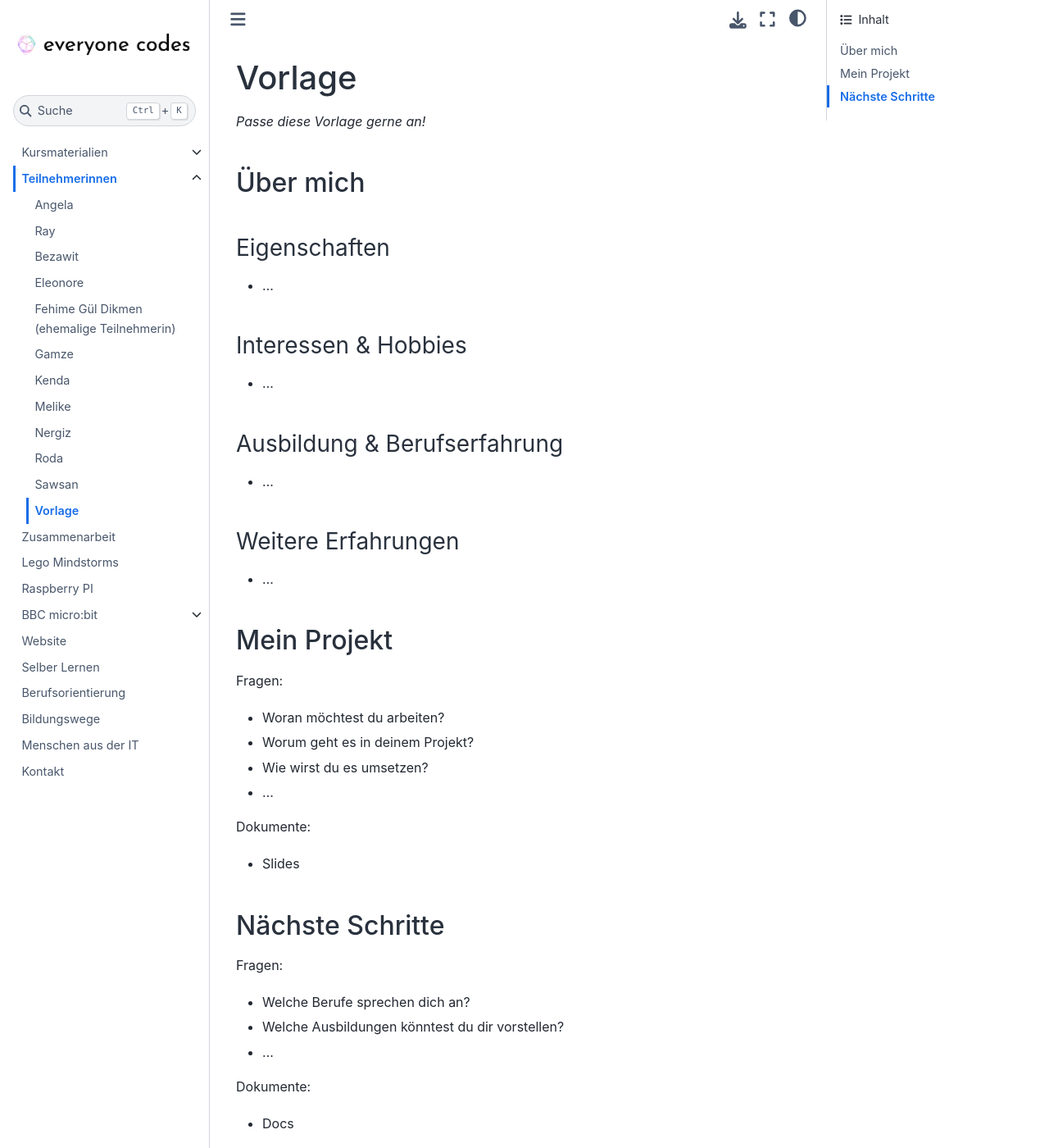
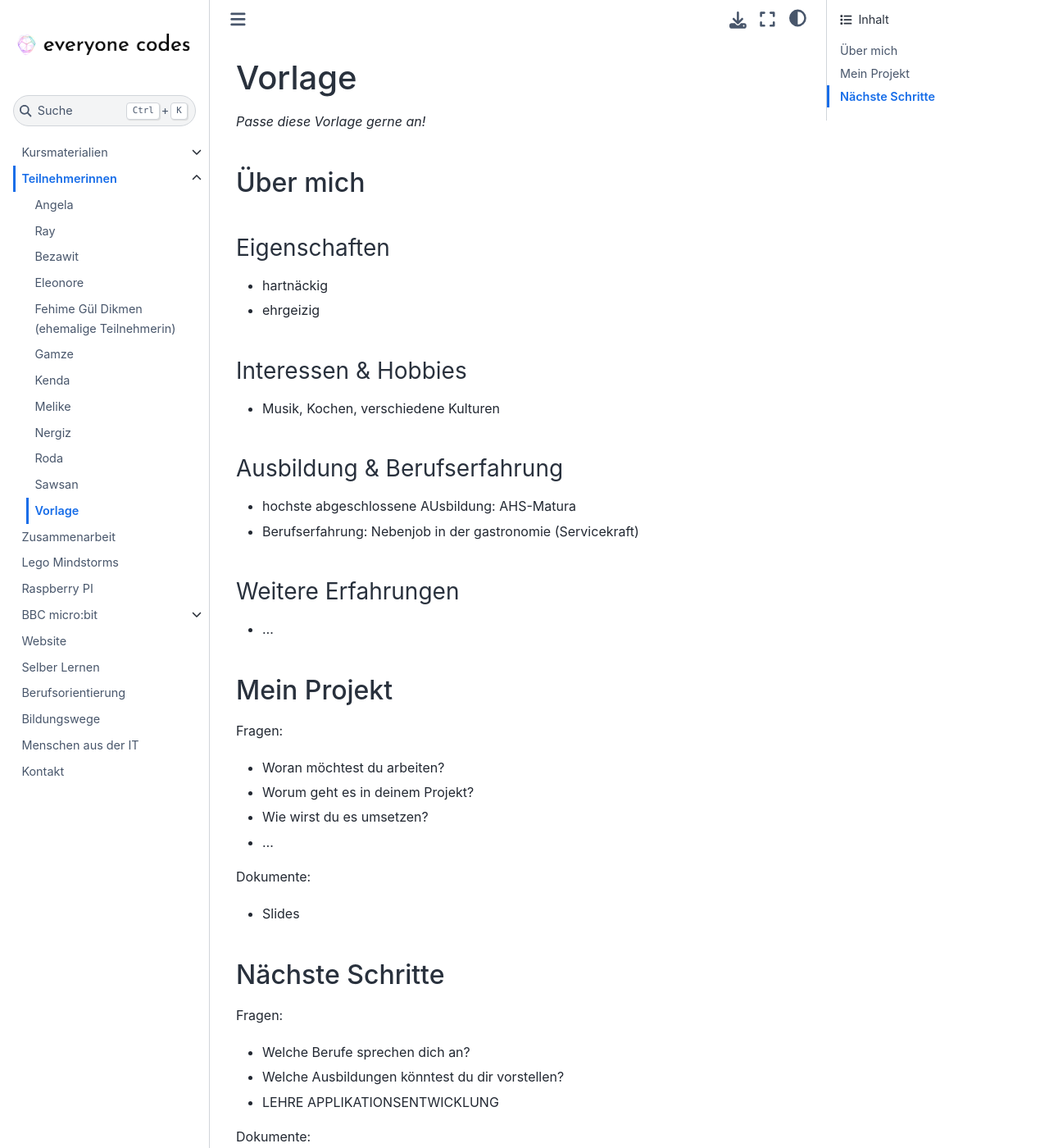
Before and after one commit to ec-mentors/IT-ist-das-was-fuer-mich-i03, a Sphinx documentation site: the page built from source/participants/template.md, in a window 1280 px wide and 1400 px high. Shown: the whole window at 82% size. Built offline with Sphinx 7.4.7 and the Sphinx Book theme 1.1.4, drawn with Linux system fonts in a browser that asks for light colours.

Commit message:
Update template.md

```diff
--- a/source/participants/template.md
+++ b/source/participants/template.md
@@ -6,15 +6,17 @@
 
 ### Eigenschaften
 
-- ...
+- hartnäckig
+- ehrgeizig
 
 ### Interessen & Hobbies
 
-- ...
+- Musik, Kochen, verschiedene Kulturen
 
 ### Ausbildung & Berufserfahrung
 
-- ...
+- hochste abgeschlossene AUsbildung: AHS-Matura
+- Berufserfahrung: Nebenjob in der gastronomie (Servicekraft)
 
 ### Weitere Erfahrungen
 
@@ -38,7 +40,7 @@ Dokumente:
 Fragen:
 - Welche Berufe sprechen dich an?
 - Welche Ausbildungen könntest du dir vorstellen?
-- ...
+- LEHRE APPLIKATIONSENTWICKLUNG
 
 Dokumente:
 % TODO
```
